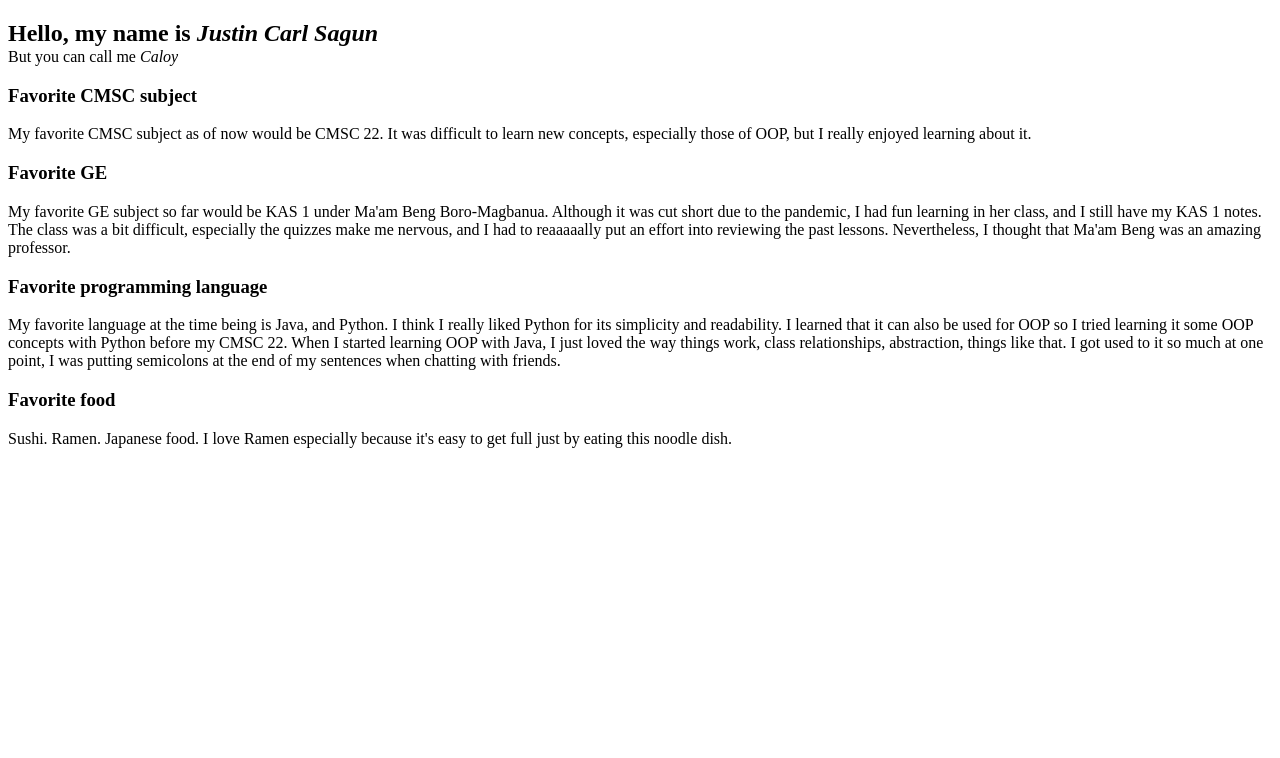
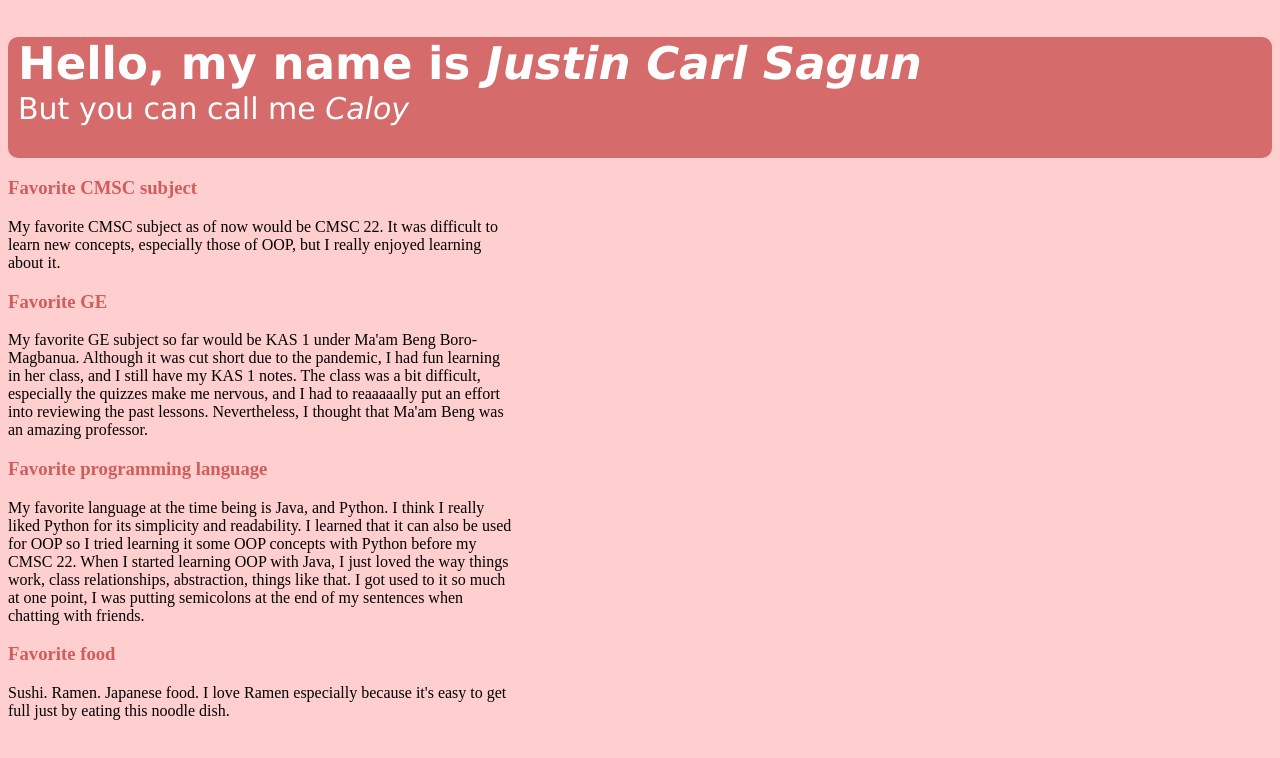
Before and after one commit to caloiii/caloiii.github.io, a plain HTML site: page index.html in a window 1280 px wide. Drawn offline with Linux system fonts and the light colour scheme.

Commit message:
COMMIT ON STYLE.CSS
- added a div upper class selector to modify the upper div
- aligned the questions to the left, changed its color to a darker shade of pink
- added a 60% margin on the right of the answers because there are upcoming content on the right side
- changed the background color to pink

```diff
--- a/style.css
+++ b/style.css
@@ -1,4 +1,20 @@
-h1{
-	position: center;
-	color:blue;
+div.upper{
+	text-align:left;
+	font-family: Verdana;
+	color:white;
+	background-color: #d66b6b;
+	font-size: 30px;
+	padding-bottom: 2px;
+	padding-left: 10px;
+	border-radius: 10px;
 }
+h3.qs{
+	text-align: left;
+	color: #d15c5c;
+}
+p.ans{
+	margin-right: 60%;
+}
+body{
+	background-color: #ffcfcf;
+}
```
